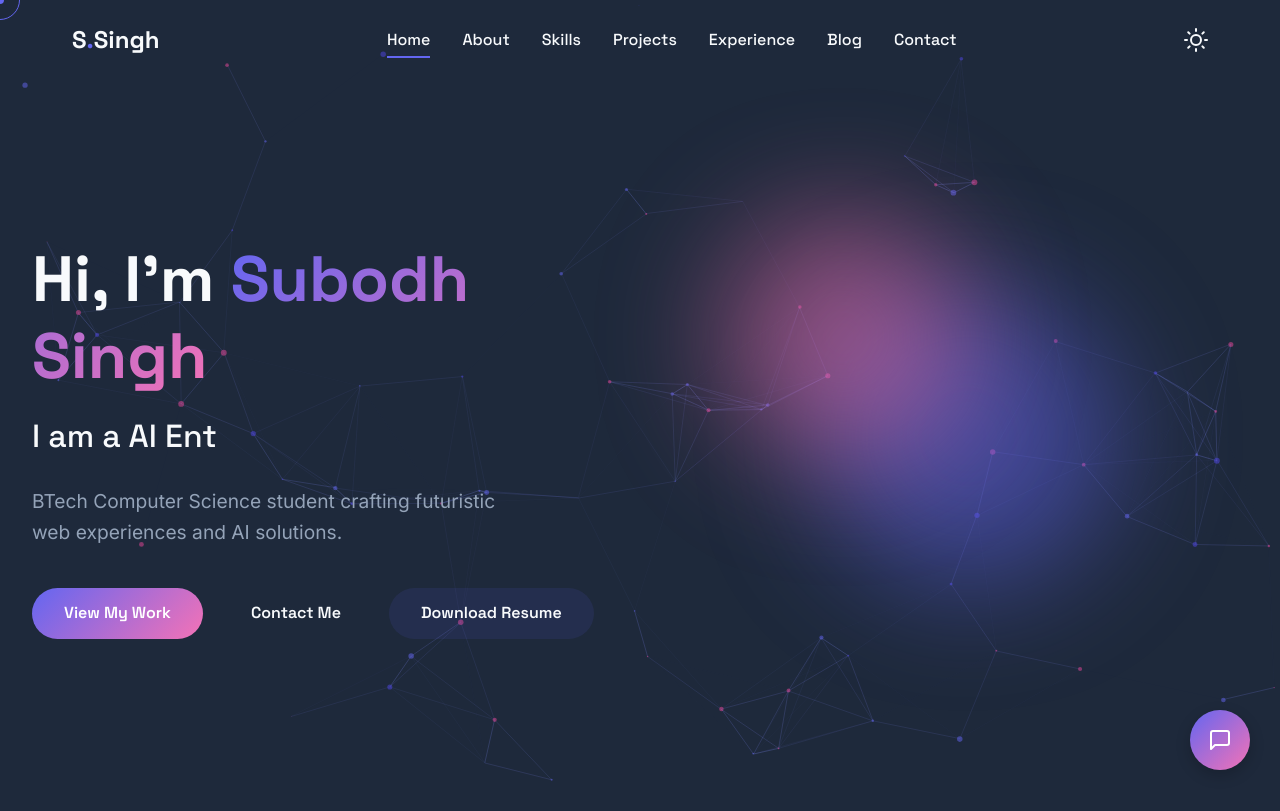
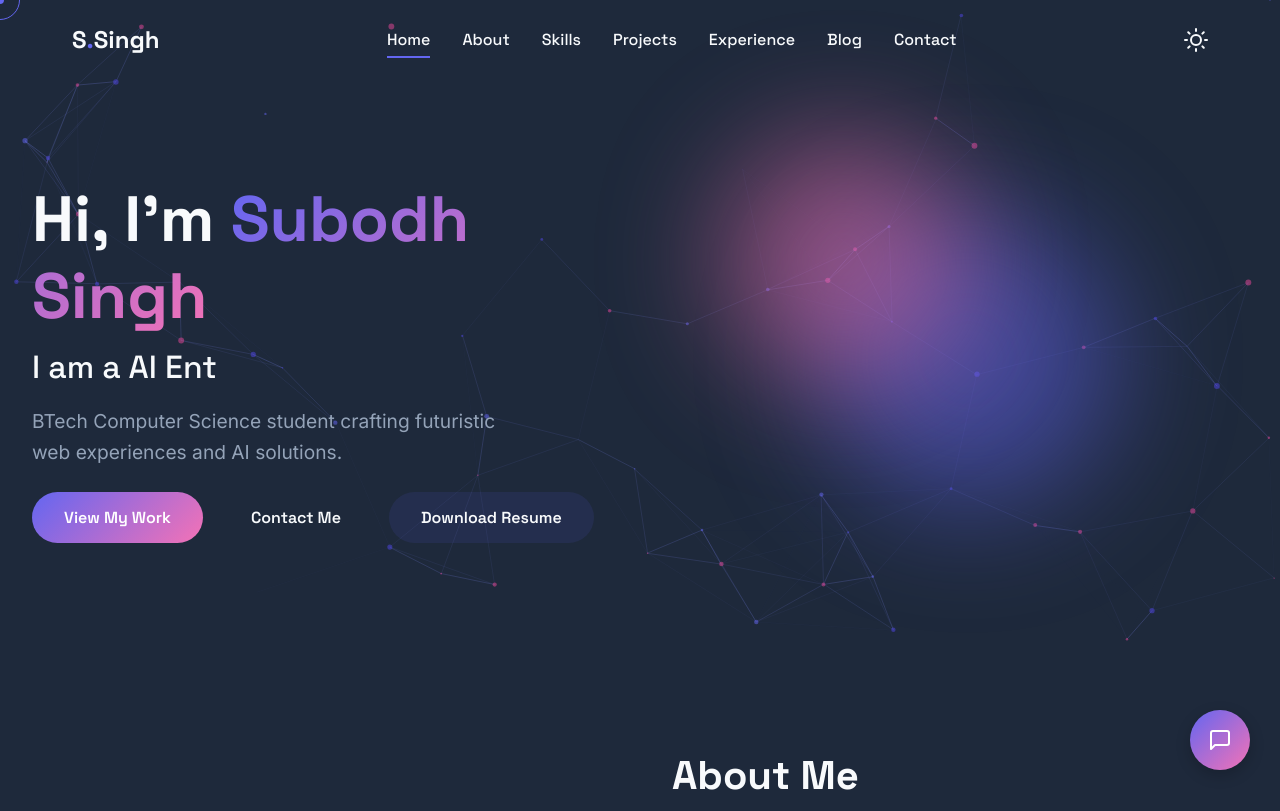
Before and after one commit to subodh182/Portfolio, a plain HTML site: page frontend/index.html in a window 1280 px wide. Shown: the top 811 px of the page. Drawn offline with nearby package versions, Linux system fonts and the light colour scheme; no server answers; files whose address does not match are found by name.

Commit message:
Updated Unwnated space in hero section

```diff
--- a/frontend/styles.css
+++ b/frontend/styles.css
@@ -337,10 +337,11 @@ ul {
 
 /* Hero */
 .hero-section {
-    min-height: 100vh;
+    min-height: 80vh;
     display: flex; align-items: center;
     position: relative;
-    padding-top: var(--nav-height);
+    padding-top: calc(var(--nav-height) + 2rem);
+    padding-bottom: 2rem;
 }
 #particles-js {
     position: absolute;
@@ -348,9 +349,9 @@ ul {
     top: 0; left: 0; z-index: 0;
 }
 .hero-content { flex: 1; z-index: 2; margin-left: 2rem;}
-.hero-title { font-size: 4rem; line-height: 1.2; margin-bottom: 1rem; }
-.hero-roles { font-size: 2rem; margin-bottom: 1.5rem; font-weight: 500; }
-.hero-description { font-size: 1.2rem; color: var(--subtext); margin-bottom: 2.5rem; max-width: 500px; }
+.hero-title { font-size: 4rem; line-height: 1.2; margin-bottom: 0.5rem; }
+.hero-roles { font-size: 2rem; margin-bottom: 0.8rem; font-weight: 500; }
+.hero-description { font-size: 1.2rem; color: var(--subtext); margin-bottom: 1.5rem; max-width: 500px; }
 .hero-buttons { display: flex; gap: 1rem; }
 .hero-graphics { flex: 1; position: relative; height: 500px; display: flex; justify-content: center; align-items: center; z-index: 1;}
 .abstract-shape {
@@ -740,7 +741,7 @@ footer {
     .hamburger { display: flex; z-index: 1002; }
     .theme-switch { z-index: 1002; }
 
-    .hero-section { flex-direction: column; text-align: center; padding-top: calc(var(--nav-height) + 4rem); }
+    .hero-section { flex-direction: column; text-align: center; padding-top: calc(var(--nav-height) + 2rem); }
     .hero-content { margin-left: 0; display: flex; flex-direction: column; align-items: center; padding: 0 1.5rem; width: 100%; }
     .hero-description { text-align: center; width: 100%; }
     .hero-buttons { justify-content: center; }
```
